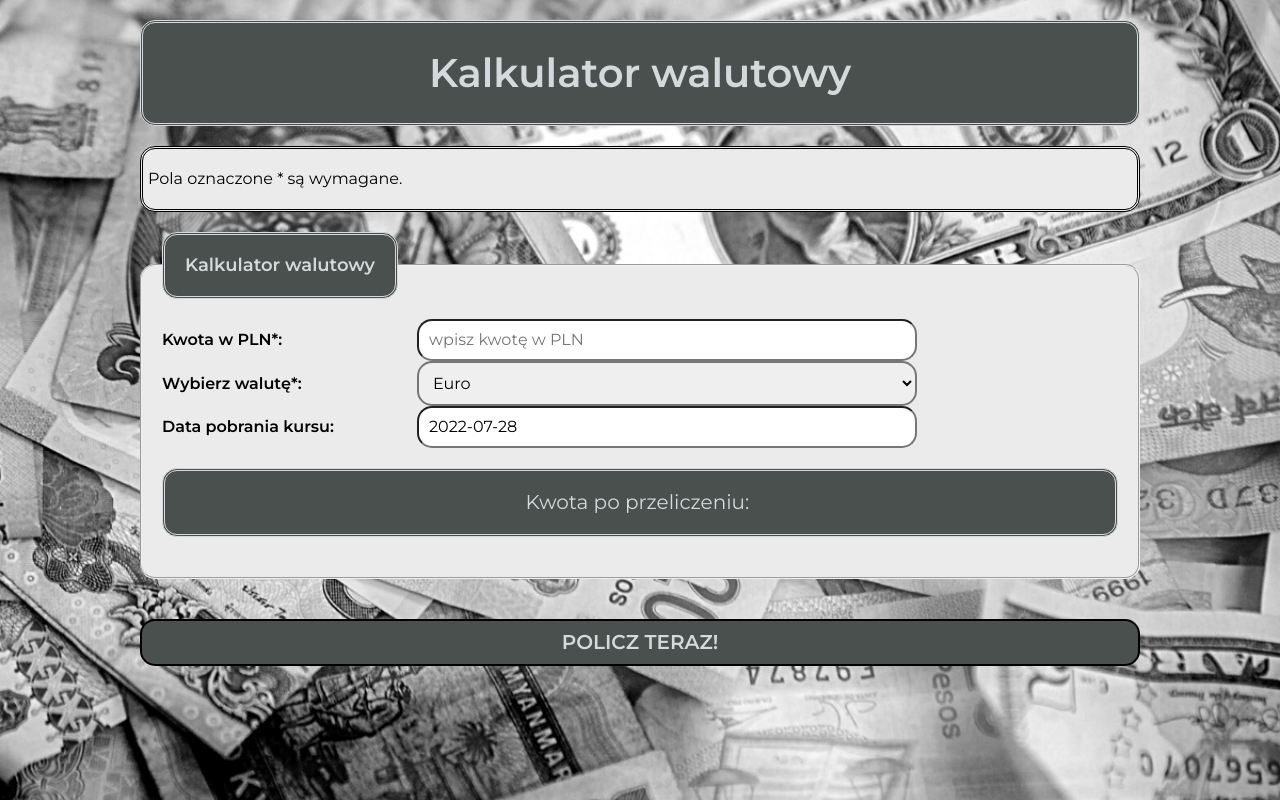
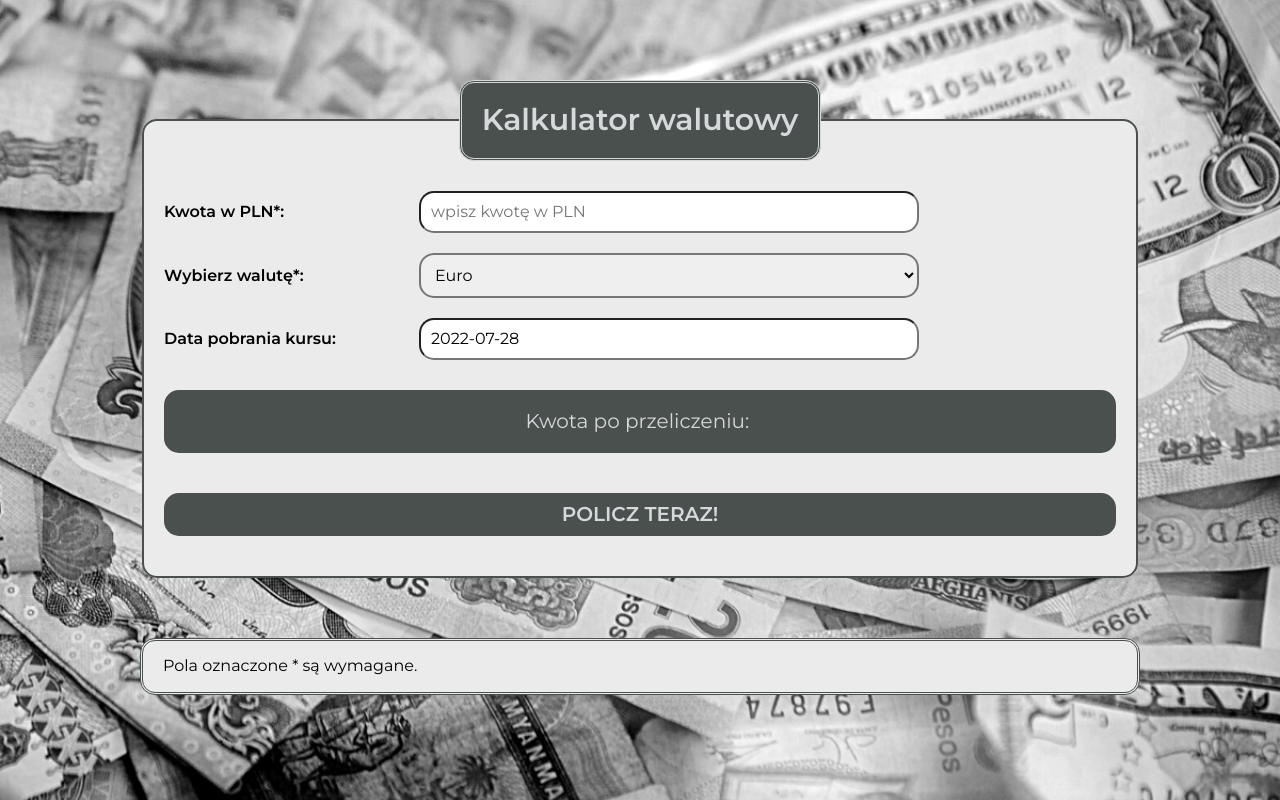
Before and after one commit to maxnatalia/currency-calculator-react, a React (Create React App) app: page / in a window 1280 px wide. Built offline with nearby package versions, Linux system fonts and the light colour scheme.

Commit message:
moved the button inside the form and refactored style css

```diff
--- a/src/App.js
+++ b/src/App.js
@@ -1,14 +1,12 @@
 import Container from "./Container";
-import Header from "./Header";
 import Form from "./Form";
 
 function App() {
 
   return (
     <>
-      <Header title="Kalkulator walutowy" />
+      <Form />
       <Container title="Pola oznaczone * są wymagane." />
-      <Form />
     </>
   );
 };
--- a/src/Button/index.js
+++ /dev/null
@@ -1,6 +0,0 @@
-import "./style.css";
-
-const Button = () => (
-        <button className="button">Policz teraz!</button>
-);
-export default Button;
--- a/src/Button/style.css
+++ /dev/null
@@ -1,22 +0,0 @@
-.button {
-    width: 100%;
-    font-size: 20px;
-    font-weight: 700;
-    background-color: #49504e;
-    border-radius: 15px;
-    padding: 10px;
-    border-style: double;
-    color: #d6d9db;
-    text-transform: uppercase;
-    margin-top: 20px;
-    margin-bottom: 20px;
-    cursor: pointer;
-}
-
-.button:hover {
-    background-color: hsl(163, 5%, 40%);
-}
-
-.button:active {
-    background-color: hsl(163, 5%, 50%);
-}
--- a/src/Container/style.css
+++ b/src/Container/style.css
@@ -1,11 +1,12 @@
 .container__paragraph {
     border-style: double;
+    border-color:#49504e;
     border-radius: 15px;
-    padding: 5px;
+    padding-left: 20px;
     font-weight: 400;
     background-color: #ebebeb;
     text-align: left;
     font-size: 16px;
-    margin-top: 20px;
-    margin-bottom: 20px;
+    margin-top: 60px;
+    margin-bottom: 60px;
 }
--- a/src/Form/index.js
+++ b/src/Form/index.js
@@ -1,7 +1,6 @@
 import "./style.css";
 import React, { useState } from "react";
 import Result from "../Result";
-import Button from "../Button";
 import { currencies } from "./currencies";
 
 const Form = () => {
@@ -60,9 +59,10 @@ const Form = () => {
                     <input className="form__field" name="date" value={date} readOnly />
                 </label>
                 <Result result={result} />
+                <button className="button">Policz teraz!</button>
             </fieldset>
-            <Button />
         </form>
     )
 };
+
 export default Form;
--- a/src/Form/style.css
+++ b/src/Form/style.css
@@ -11,6 +11,8 @@
     padding: 10px;
     width: 100%;
     max-width: 500px;
+    margin-top: 10px;
+    margin-bottom: 10px;
 }
 
 .form__field--select:hover {
@@ -19,8 +21,10 @@
 
 .form__fieldset {
     border-radius: 15px;
+    border-style: double;
+    border-color:#49504e;
     padding: 20px;
-    margin: 20px 0;
+    margin-top: 80px;
     background-color: #ebebeb;
 }
 
@@ -29,7 +33,31 @@
     border-style: double;
     padding: 20px;
     background-color: #49504e;
-    font-size: 18px;
+    font-size: 30px;
     font-weight: 700;
     color: #d6d9db;
+    text-align: center;
 }
+
+.button {
+    width: 100%;
+    font-size: 20px;
+    font-weight: 700;
+    background-color: #49504e;
+    border-radius: 15px;
+    padding: 10px;
+    border-style: none;
+    color: #d6d9db;
+    text-transform: uppercase;
+    margin-top: 20px;
+    margin-bottom: 20px;
+    cursor: pointer;
+}
+
+.button:hover {
+    background-color: hsl(163, 5%, 40%);
+}
+
+.button:active {
+    background-color: hsl(163, 5%, 50%);
+}
--- a/src/Header/index.js
+++ /dev/null
@@ -1,9 +0,0 @@
-import "./style.css";
-
-const Header = ({ title }) => (
-    <header className="header">
-        <h1>{title}</h1>
-    </header>
-);
-
-export default Header;
--- a/src/Header/style.css
+++ /dev/null
@@ -1,11 +0,0 @@
-.header {
-    text-align: center;
-    width: 100%;
-    font-size: 20px;
-    font-weight: 700;
-    background-color: #49504e;
-    border-radius: 15px;
-    border-style: double;
-    color: #d6d9db;
-    margin-top: 20px;
-}
--- a/src/Result/index.js
+++ b/src/Result/index.js
@@ -1,7 +1,6 @@
 import "./style.css";
 
 const Result = ({ result }) => (
-
   <p className="result">Kwota po przeliczeniu:&nbsp;<br />
     {result !== undefined && (
       <>
@@ -12,6 +11,6 @@ const Result = ({ result }) => (
       </>
     )}
   </p>
+);
 
-);
 export default Result;
--- a/src/Result/style.css
+++ b/src/Result/style.css
@@ -8,7 +8,7 @@
     width: 100%;
     word-break: break-word;
     border-radius: 15px;
-    border-style: double;
+    border-style: none;
     background-color: #49504e;
     color: #d6d9db;
 }
```
Lines whose indentation alone changed are shown as unchanged.
